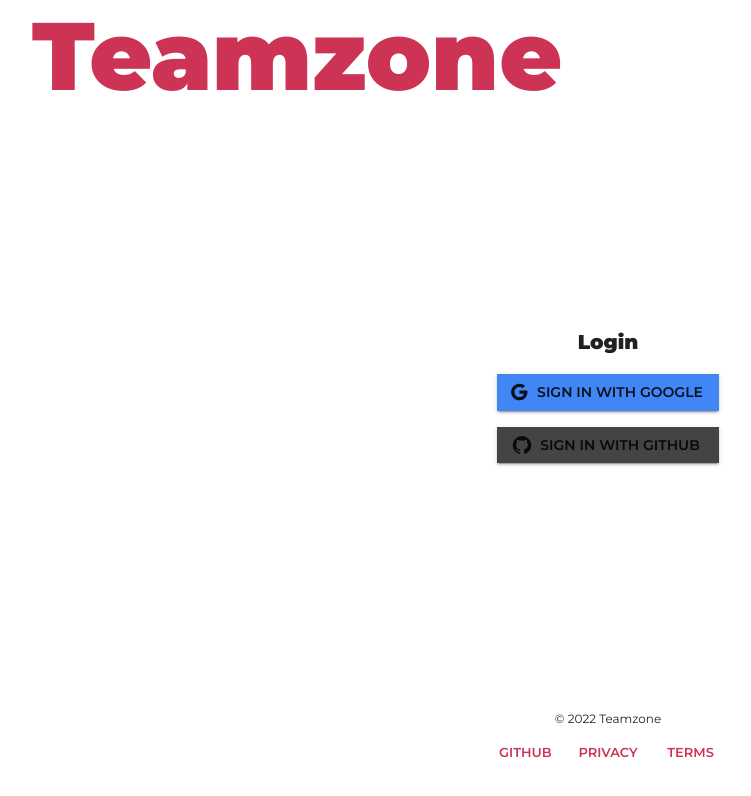
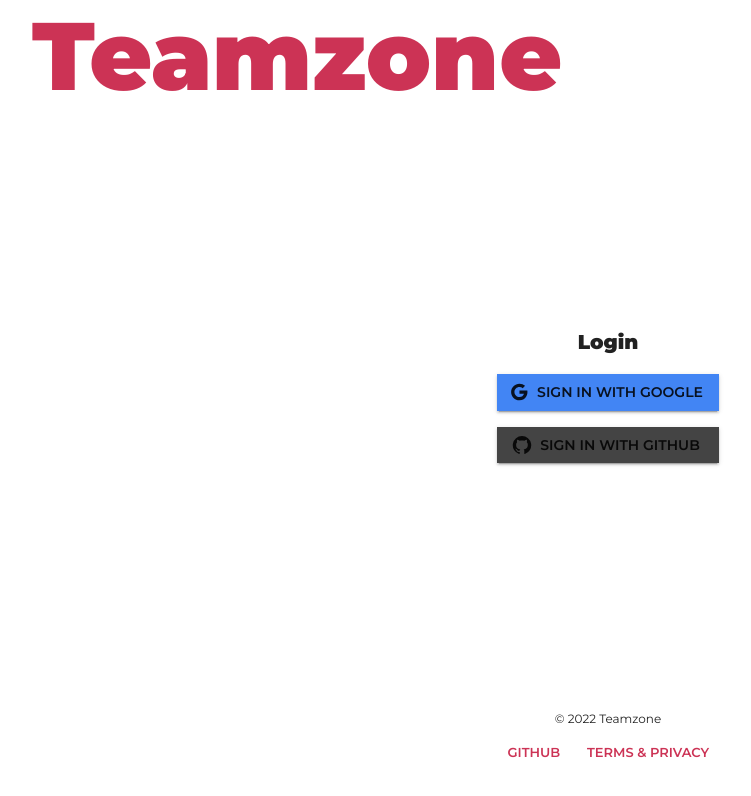
Before and after one commit to usmansbk/teamzone-app, a React (Create React App) app: page /login in a window 1280 px wide. Shown: the top 796 px of the page, without its empty margins (32-783 px from the left). Built offline with nearby package versions, Linux system fonts and the light colour scheme; no server answers.

Commit message:
remove duplicate

```diff
--- a/src/components/Footer.tsx
+++ b/src/components/Footer.tsx
@@ -1,4 +1,5 @@
 import { Box, Stack, Typography, Button } from "@mui/material";
+import { Link } from "react-router-dom";
 
 export default function Footer() {
   return (
@@ -22,11 +23,8 @@
           >
             GitHub
           </Button>
-          <Button href="#privacy" size="small">
-            Privacy
-          </Button>
-          <Button href="#terms" size="small">
-            Terms
+          <Button href="#privacy" size="small" component={Link} to="terms">
+            Terms & Privacy
           </Button>
         </Stack>
       </Stack>
--- /dev/null
+++ b/src/layouts/Root.tsx
@@ -0,0 +1,14 @@
+import { Box } from "@mui/material";
+import { Outlet } from "react-router-dom";
+import Footer from "src/components/Footer";
+import Header from "src/components/Header";
+
+export default function Root() {
+  return (
+    <Box height="100vh" display="flex" flexGrow={1} flexDirection="column">
+      <Header />
+      <Outlet />
+      <Footer />
+    </Box>
+  );
+}
--- a/src/pages/Home.tsx
+++ b/src/pages/Home.tsx
@@ -1,15 +1,11 @@
 import { Box, Typography, Button, Stack, Link } from "@mui/material";
 import { Link as RouterLink } from "react-router-dom";
 import ContactUsForm from "src/components/ContactUsForm";
-import Footer from "src/components/Footer";
-import Header from "src/components/Header";
 
 export default function Home() {
   return (
-    <Box>
     <Stack spacing={4}>
       <Box>
-          <Header />
         <Typography>Clock app for remote teams...</Typography>
       </Box>
       <Box>
@@ -26,8 +22,8 @@
         <Typography variant="h4">About Teamzone</Typography>
         <Stack spacing={1}>
           <Typography>
-              Teamzone is a conveinient world clock for remote teams in
-              different Time zones.
+            Teamzone is a conveinient world clock for remote teams in different
+            Time zones.
           </Typography>
           <Typography>
             It lets you see the countries and times of your teammates, track
@@ -49,8 +45,8 @@
             >
               IANA Time Zone Database
             </Link>
-              . We always strive keep Teamzone updated with the latest version
-              of the IANA Timezone Database.
+            . We always strive keep Teamzone updated with the latest version of
+            the IANA Timezone Database.
           </Typography>
           <Typography>
             Teamzone is currently using version 2022f of the IANA Time Zone
@@ -66,7 +62,5 @@
         <ContactUsForm />
       </Stack>
     </Stack>
-      <Footer />
-    </Box>
   );
 }
--- a/src/pages/Login.tsx
+++ b/src/pages/Login.tsx
@@ -1,18 +1,9 @@
-import { Box, Button, Stack, Typography } from "@mui/material";
+import { Button, Stack, Typography } from "@mui/material";
 import { Google, GitHub } from "@mui/icons-material";
-import Footer from "src/components/Footer";
-import Header from "src/components/Header";
 
 export default function Login() {
   return (
-    <Box height="100vh" display="flex" flexGrow={1} flexDirection="column">
-      <Header />
-      <Stack
-        justifyContent="center"
-        alignItems="center"
-        flexGrow={1}
-        spacing={2}
-      >
+    <Stack justifyContent="center" alignItems="center" flexGrow={1} spacing={2}>
       <Typography variant="h6">Login</Typography>
       <Stack spacing={2}>
         <Button startIcon={<Google />} color="google" variant="contained">
@@ -23,7 +14,5 @@
         </Button>
       </Stack>
     </Stack>
-      <Footer />
-    </Box>
   );
 }
--- /dev/null
+++ b/src/pages/Terms.tsx
@@ -0,0 +1,14 @@
+import { Box, Stack, Typography } from "@mui/material";
+
+export default function Terms() {
+  return (
+    <Stack flexGrow={1}>
+      <Box>
+        <Typography variant="h4">Terms of use</Typography>
+      </Box>
+      <Box>
+        <Typography variant="h4">Privacy policy</Typography>
+      </Box>
+    </Stack>
+  );
+}
```
Also changed, not shown: src/pages/router.tsx (+17 -5 lines). Lines whose indentation alone changed are shown as unchanged.
